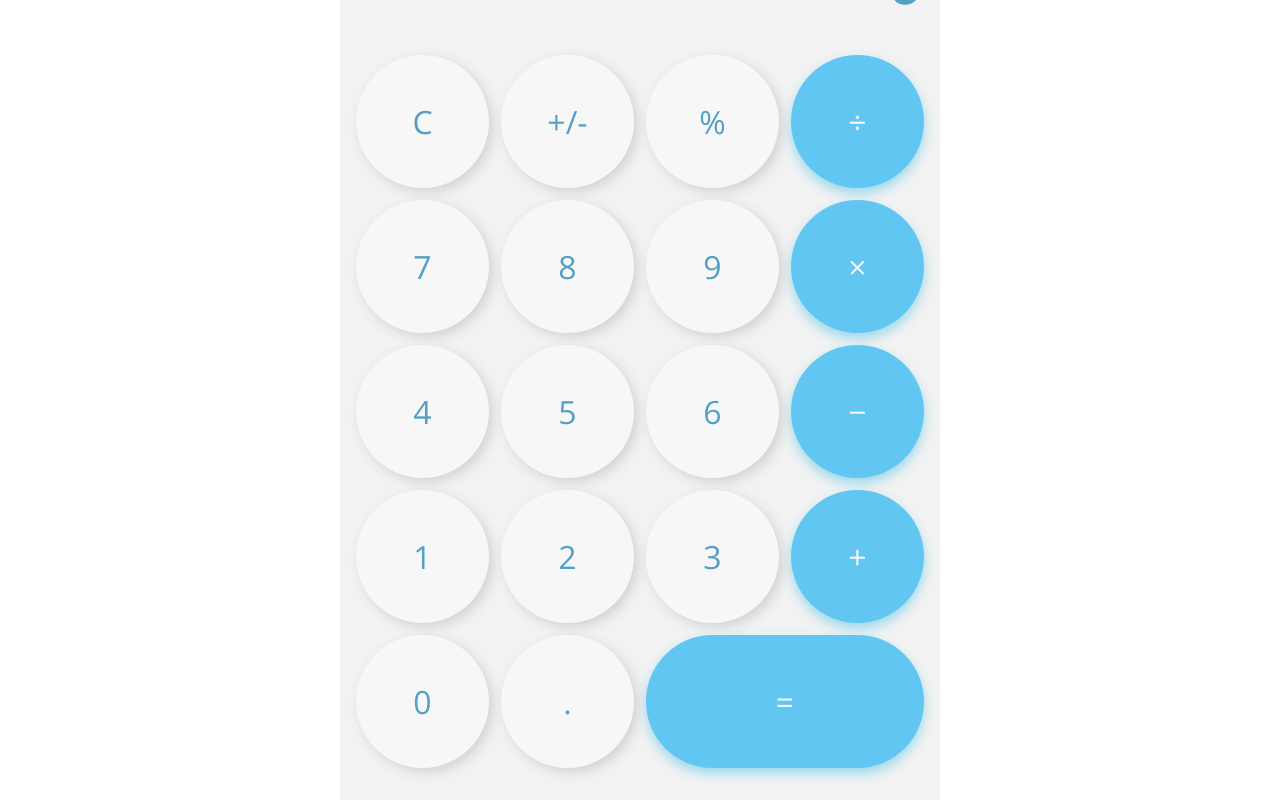
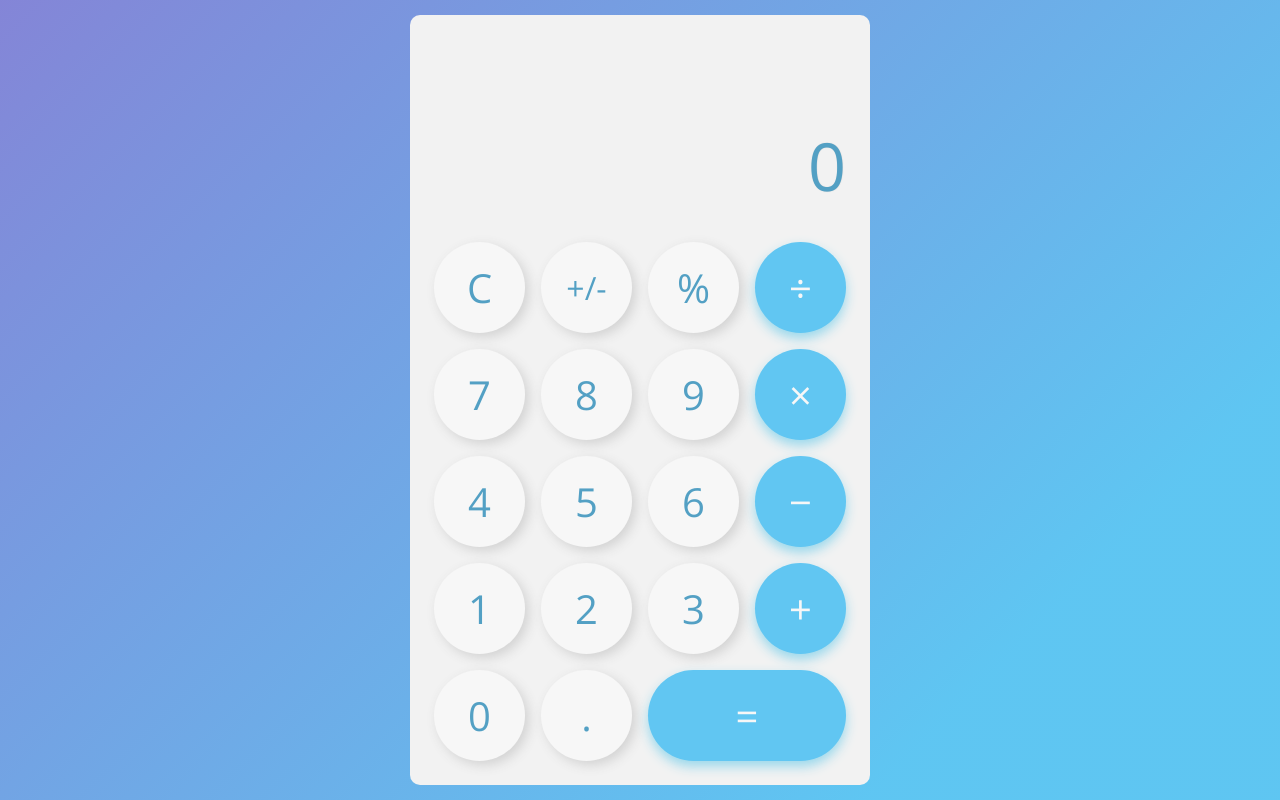
Before and after one commit to Mmackz/calculator, a React (Create React App) app: page / in a window 1280 px wide. Built offline with nearby package versions, Linux system fonts and the light colour scheme.

Commit message:
🎨 update styles

```diff
--- a/src/index.css
+++ b/src/index.css
@@ -1,4 +1,4 @@
-@import url("https://fonts.googleapis.com/css2?family=Open+Sans:wght@300&display=swap");
+@import url("https://fonts.googleapis.com/css2?family=Open+Sans:wght@300;400&display=swap");
 
 :root {
    --bg-color: #f2f2f2;
@@ -6,6 +6,8 @@
    --button-main: #f7f7f7;
    --button-accent: #61c6f2;
 }
+
+/* layout */
 
 *,
 *::after,
@@ -28,6 +30,131 @@ html {
    font-size: 16px;
 }
 
+body {
+   font-family: "Open Sans", sans-serif;
+   -webkit-font-smoothing: antialiased;
+   -moz-osx-font-smoothing: grayscale;
+   color: var(--font-color);
+   background: hsla(198, 85%, 66%, 1);
+
+   background: linear-gradient(
+      135deg,
+      hsla(198, 85%, 66%, 1) 20%,
+      hsla(239, 51%, 68%, 1) 100%
+   );
+
+   background: -moz-linear-gradient(
+      135deg,
+      hsla(198, 85%, 66%, 1) 20%,
+      hsla(239, 51%, 68%, 1) 100%
+   );
+
+   background: -webkit-linear-gradient(
+      135deg,
+      hsla(198, 85%, 66%, 1) 20%,
+      hsla(239, 51%, 68%, 1) 100%
+   );
+}
+
+#root {
+   display: flex;
+   align-items: center;
+   justify-content: center;
+}
+
+.main-container {
+   height: 100%;
+   max-height: 760px;
+   width: 100%;
+   max-width: 400px;
+   background: var(--bg-color);
+   padding: 1rem;
+   display: grid;
+   grid-template-rows: 3fr 7fr;
+}
+
+/* screen component */
+
+.screen-container {
+   text-align: right;
+   position: relative;
+}
+
+.screen-inner {
+   position: absolute;
+   bottom: 0;
+   width: 100%;
+}
+
+.display {
+   overflow-wrap: break-word;
+   text-shadow: 0.25px 0.25px 1px #d2d2d2;
+   font-weight: 300;
+}
+
+/* button components */
+
+.button-container {
+   width: 100%;
+   margin-top: 2rem;
+   margin-bottom: 1rem;
+   display: grid;
+   grid-template-columns: repeat(4, 1fr);
+   grid-template-rows: repeat(5, max-content);
+   gap: 1.25rem;
+}
+
+.button {
+   background: var(--button-main);
+   display: flex;
+   align-items: center;
+   justify-content: center;
+   border-radius: 50%;
+   margin: 0;
+   font-size: 2.5rem;
+   box-shadow: 0.25rem 0.25rem 0.75rem #d2d2d2;
+   aspect-ratio: 1/1;
+}
+
+.button:nth-of-type(2) {
+   font-size: 2rem;
+}
+
+.button:nth-of-type(4n),
+.button:last-of-type {
+   background: var(--button-accent);
+   color: var(--button-main);
+   box-shadow: 0 0.35rem 0.75rem #99d8ec;
+}
+
+.button:last-of-type {
+   grid-column: 3/-1;
+   aspect-ratio: 0;
+   border-radius: 100px;
+}
+
+/* media queries */
+
+@media (max-height: 690px) {
+   html,
+   body,
+   #root {
+      height: auto;
+      min-height: 100%;
+   }
+
+   .button-container {
+      margin-bottom: 0;
+      margin-top: 2rem !important;
+   }
+}
+
+@media (min-height: 760px) {
+   .main-container {
+      border-radius: 10px;
+   }
+}
+
 @media (max-width: 359px) {
    html {
       font-size: 15px;
@@ -46,72 +173,21 @@ html {
    }
 }
 
-body {
-   font-family: "Open Sans", sans-serif;
-   -webkit-font-smoothing: antialiased;
-   -moz-osx-font-smoothing: grayscale;
-   display: flex;
-   justify-content: center;
-   align-items: center;
-   color: var(--font-color);
-}
-
+@media (min-width: 520px) {
    .main-container {
-   height: 100%;
-   width: 100vw;
-   max-width: 600px;
-   background: var(--bg-color);
-   padding: 1rem;
-   display: grid;
-   grid-template-rows: 3fr 7fr;
-}
-
-.screen-container {
-   text-align: right;
-   position: relative;
-}
-
-.screen-inner {
-   position: absolute;
-   bottom: 0;
-   width: 100%;
-}
-
-.display {
-   overflow-wrap: break-word;
-   text-shadow: 0.25px 0.25px 1px #d2d2d2;
+      max-width: 460px;
+      max-height: 770px;
+      padding: 1.5rem;
    }
 
    .button-container {
-   width: 100%;
-   border-radius: 10px;
-   margin-top: 2rem;
-   margin-bottom: 1rem;
-   display: grid;
-   grid-template-columns: repeat(4, 1fr);
-   gap: 0.75rem;
+      margin-bottom: 0;
+      gap: 1rem;
    }
 
-.button {
-   background: var(--button-main);
-   display: flex;
-   align-items: center;
-   justify-content: center;
-   border-radius: 50%;
-   margin: 0;
-   font-size: 2rem;
-   box-shadow: 0.25rem 0.25rem 0.75rem #d2d2d2;
-   aspect-ratio: 1/1;
+   @media (max-height: 720px) {
+      .button-container {
+         margin-top: 1rem;
       }
-
-.button:nth-of-type(4n), .button:last-of-type {
-   background: var(--button-accent);
-   color: var(--button-main);
-   box-shadow: 0 0.35rem 0.75rem #99d8ec;
    }
-
-.button:last-of-type {
-   grid-column: 3/-1;
-   aspect-ratio: 0;
-   border-radius: 100px;
 }
```
Lines whose indentation alone changed are shown as unchanged.
